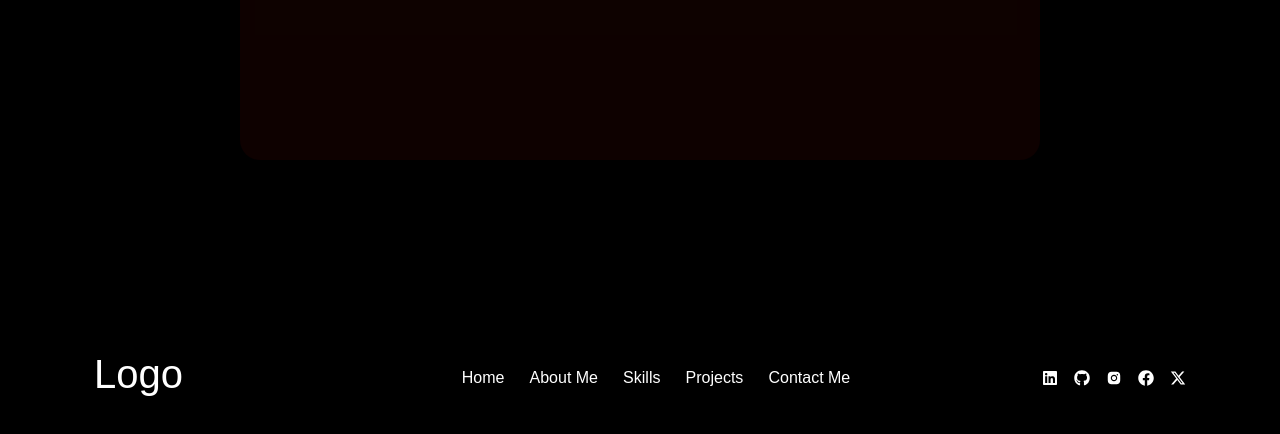
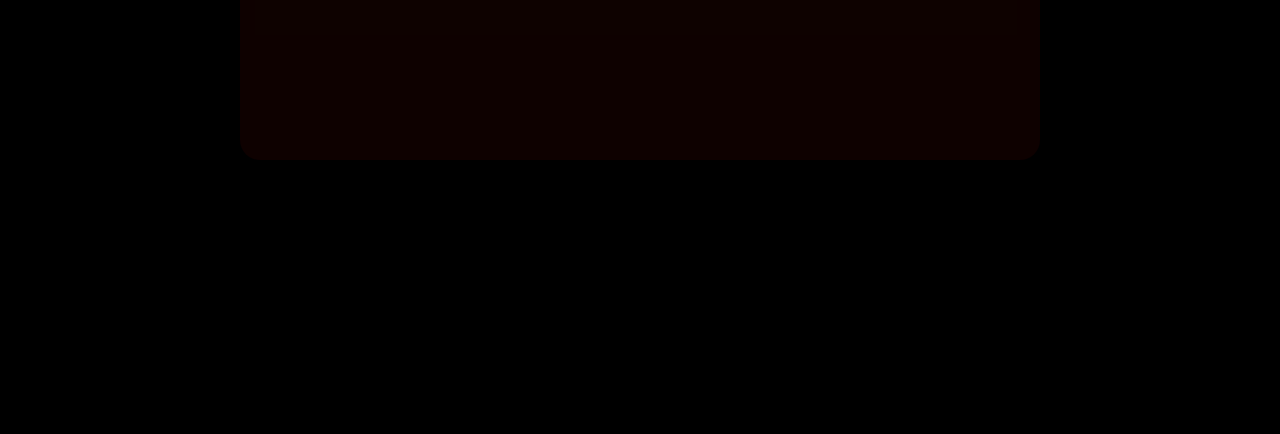
Before and after one commit to VijayBansal2004/VijayPortfolio, a React (Vite) app: page / in a window 1280 px wide. Shown: the part 3776-4210 px from the top of the page. Built offline with nearby package versions, Linux system fonts and the light colour scheme; a web font is replaced by a local one.

Commit message:
adjusted fade up animation

```diff
--- a/src/App.css
+++ b/src/App.css
@@ -38,7 +38,7 @@ body{
     animation:fadeUp linear forwards;
     animation-timeline: view();
     animation-range-start: 0vh;
-    animation-range-end: 40vh;
+    animation-range-end: 30vh;
     scale:.7;
     opacity:0;
 }
--- a/src/components/footer/Footer.module.css
+++ b/src/components/footer/Footer.module.css
@@ -1,7 +1,7 @@
 .footer{
     color: white;
-    min-height: 20vh;
-    /* min-height: 500vh; */
+    /* min-height: 20vh; */
+    min-height: 500vh;
     align-content: center;
     background-color: black;
 }
--- a/src/components/projects/ProjectCard.module.css
+++ b/src/components/projects/ProjectCard.module.css
@@ -9,9 +9,9 @@
     box-shadow: 0px 0px 40px -30px #f26602;
     transition: all .3s ease-in-out;
 
-    &:hover {
+    /* &:hover {
         scale: 1.04;
-    }
+    } */
 }
 
 .projectImgContainer {
--- a/src/components/skills/Skills.module.css
+++ b/src/components/skills/Skills.module.css
@@ -76,9 +76,9 @@
 .skillPercentageContainer {
     transition: all .2s ease-out;
 
-    &:hover {
+    /* &:hover {
         scale: 1.05;
-    }
+    } */
 }
 
 .skillName,
```
